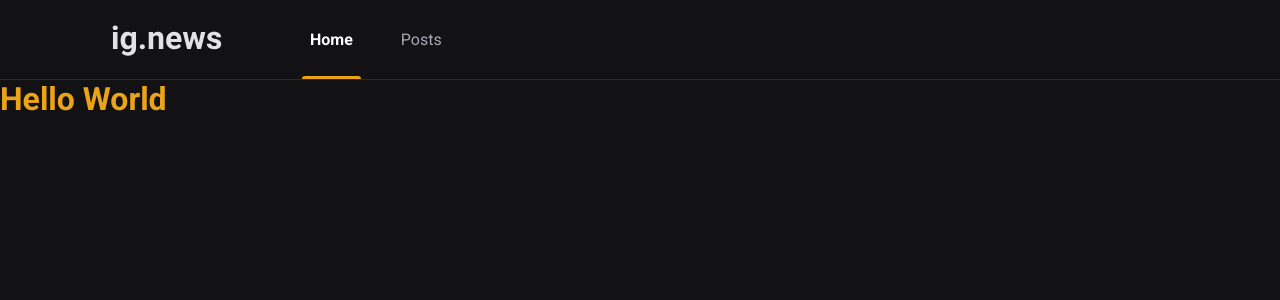
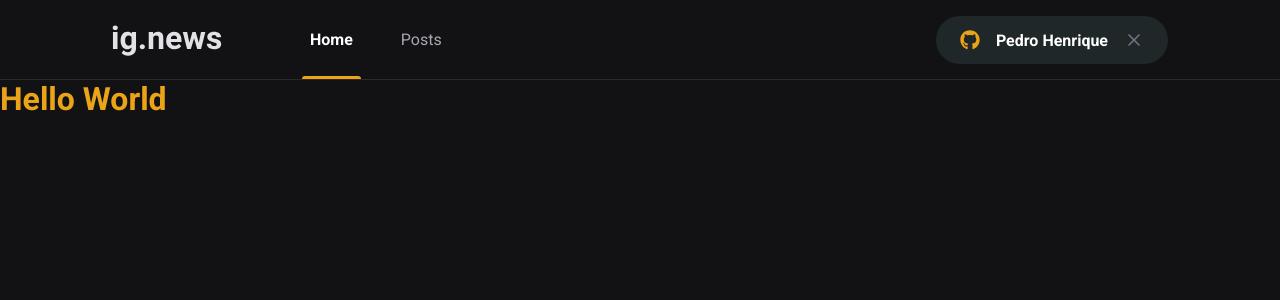
Before and after one commit to pedrokasak/ignews, a Next.js app: page / in a window 1280 px wide. Shown: the top 300 px of the page. Built offline with nearby package versions, Linux system fonts and the light colour scheme.

Commit message:
Create component SignInButton

```diff
--- a/package.json
+++ b/package.json
@@ -12,6 +12,7 @@
     "next": "12.2.2",
     "react": "18.2.0",
     "react-dom": "18.2.0",
+    "react-icons": "^4.4.0",
     "sass": "^1.53.0"
   },
   "devDependencies": {
--- a/src/components/index.tsx
+++ b/src/components/Header/index.tsx
@@ -1,5 +1,6 @@
-import styles from './Header/styles.module.scss';
+import styles from './styles.module.scss';
 import Image from 'next/image';
+import { SingInButton } from '../SignInButton';
 
 export function Header () {
     return(
@@ -14,6 +15,7 @@
                     <a className={styles.active}>Home</a>
                     <a>Posts</a>
                 </nav>
+                <SingInButton />
             </div>
         </header>
     );
--- a/src/components/Header/styles.module.scss
+++ b/src/components/Header/styles.module.scss
@@ -49,4 +49,8 @@
             }
         }
     }
+
+    button {
+        margin-left: auto;
+    }
 }
--- /dev/null
+++ b/src/components/SignInButton/index.tsx
@@ -0,0 +1,25 @@
+import { FaGithub} from 'react-icons/fa';
+import { FiX } from 'react-icons/fi'
+import styles from './styles.module.scss'
+
+
+export function SingInButton () {
+    const isUserLoggedIn = true;
+
+    return isUserLoggedIn ? (
+        <button
+        type="button"
+        className={styles.singInButton}>
+            <FaGithub color="#eba417" />
+            Pedro Henrique
+            <FiX color="#737380" className={styles.closeIcon}/>
+        </button>
+    ) : (
+        <button
+        type="button"
+        className={styles.singInButton}>
+            <FaGithub color="#04d361" />
+            Sign In with Github
+        </button>
+    );
+}
--- /dev/null
+++ b/src/components/SignInButton/styles.module.scss
@@ -0,0 +1,33 @@
+.singInButton {
+    height: 3rem;
+    border-radius: 3rem;
+    background: var(--gray-850);
+    border: 0;
+    padding: 0 1.5rem;
+
+    display: flex;
+    align-items: center;
+    justify-content: center;
+
+    color: var(--white);
+    font-weight: bold;
+
+    svg {
+        width: 20px;
+        height: 20px;
+    }
+
+    svg.closeIcon {
+        margin-left: 1rem;
+    }
+
+    svg:first-child {
+        margin-right: 1rem;
+    }
+
+    transition: filter 0.2s;
+
+    &:hover {
+        filter: brightness(0.8);
+    }
+}
--- a/src/pages/_app.tsx
+++ b/src/pages/_app.tsx
@@ -1,6 +1,6 @@
 import { AppProps } from 'next/app'
 
-import { Header } from '../components'
+import { Header } from '../components/Header/index'
 import '../../styles/globals.scss'
 
 
--- a/styles/globals.scss
+++ b/styles/globals.scss
@@ -9,6 +9,7 @@
   --gray-100: #e1e1e6;
   --gray-300: #a8a8b3;
   --gray-800: #29292e;
+  --gray-850: #1f2729;
   --gray-900: #121214;
 
   --cyan-500: #61dafb;
```
Also changed, not shown: 1 other file (tests, documents, lock files or other folders).
